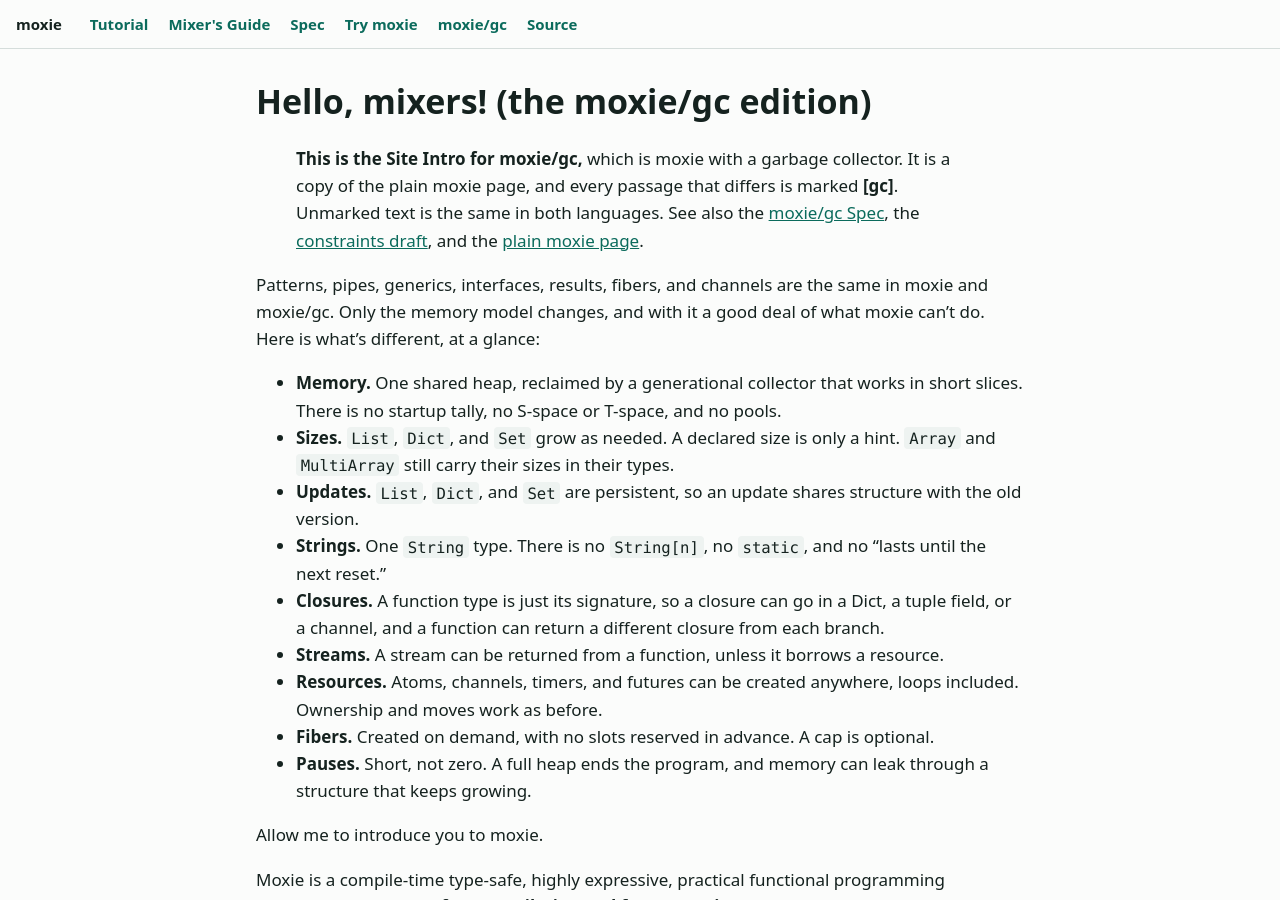
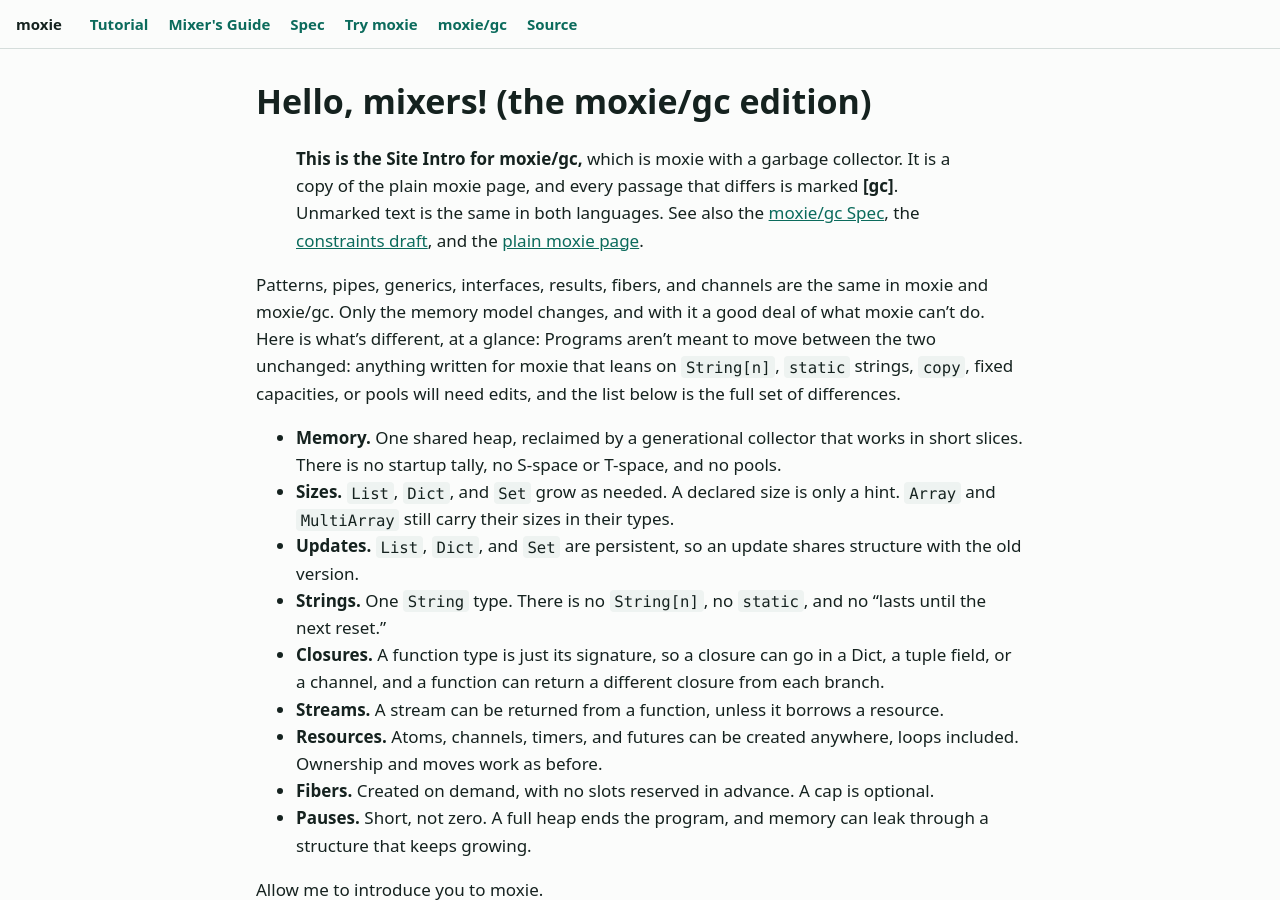
Before and after one commit to slconverse1/moxie, a Jekyll site: the page built from docs/gc/index.md, in a window 1280 px wide and 900 px high. Built offline with Jekyll 4.4.1, drawn with Linux system fonts in a browser that asks for light colours.

Commit message:
gc: note incompatibilities with plain moxie
Co-Authored-By: Claude Sonnet 5.5 <noreply@anthropic.com>
Claude-Session: https://claude.ai/code/session_01XCzUchPRZuBnrDtgjNTTye

```diff
--- a/docs/gc/index.md
+++ b/docs/gc/index.md
@@ -6,7 +6,7 @@ title: "moxie/gc"
 
 > **This is the Site Intro for moxie/gc,** which is moxie with a garbage collector. It is a copy of the plain moxie page, and every passage that differs is marked **[gc]**. Unmarked text is the same in both languages. See also the [moxie/gc Spec](spec.html), the [constraints draft](constraints.html), and the [plain moxie page](../).
 
-Patterns, pipes, generics, interfaces, results, fibers, and channels are the same in moxie and moxie/gc. Only the memory model changes, and with it a good deal of what moxie can't do. Here is what's different, at a glance:
+Patterns, pipes, generics, interfaces, results, fibers, and channels are the same in moxie and moxie/gc. Only the memory model changes, and with it a good deal of what moxie can't do. Here is what's different, at a glance: Programs aren't meant to move between the two unchanged: anything written for moxie that leans on `String[n]`, `static` strings, `copy`, fixed capacities, or pools will need edits, and the list below is the full set of differences.
 
 - **Memory.** One shared heap, reclaimed by a generational collector that works in short slices. There is no startup tally, no S-space or T-space, and no pools.
 - **Sizes.** `List`, `Dict`, and `Set` grow as needed. A declared size is only a hint. `Array` and `MultiArray` still carry their sizes in their types.
```
Also changed, not shown: docs/gc/spec.md (+2 -0 lines).
